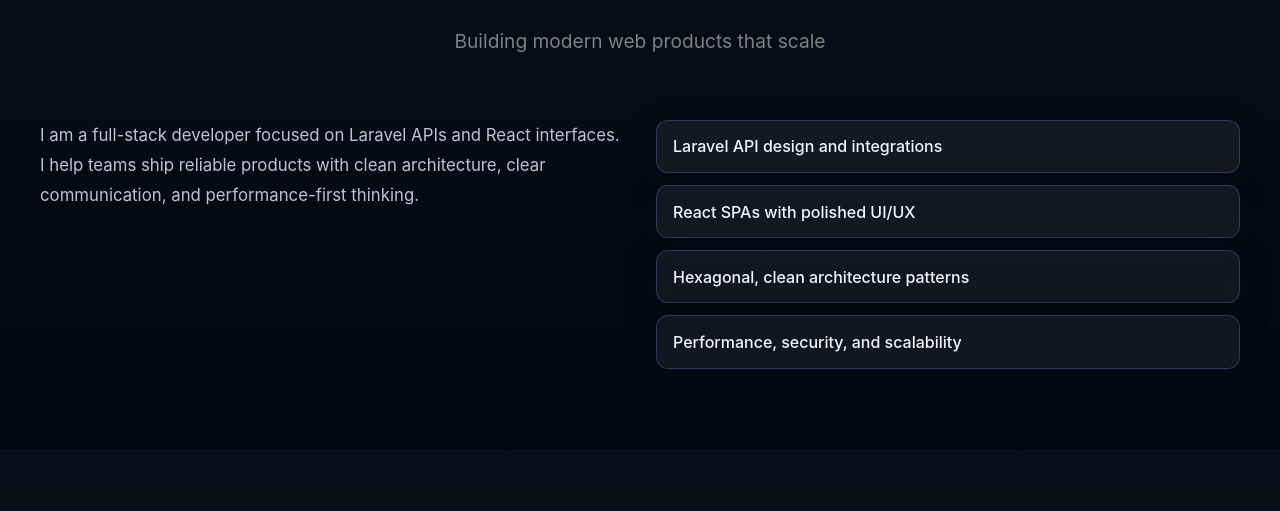
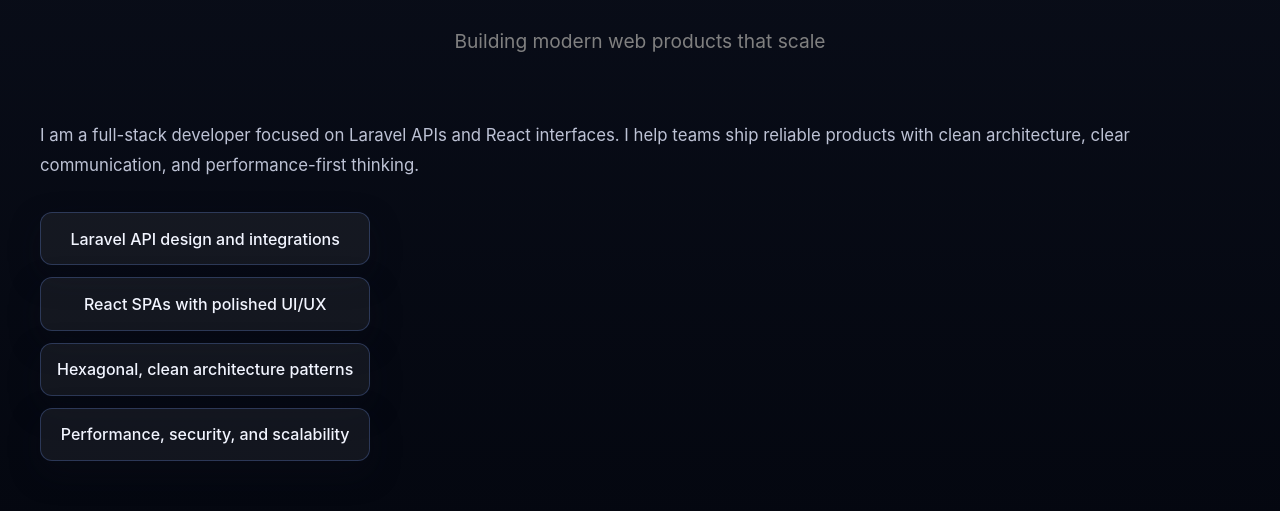
Before and after one commit to Muhammed-Sherif/protofolio, a React (Vite) app: page / in a window 1280 px wide. Shown: the part 1120-1631 px from the top of the page. Built offline with nearby package versions, Linux system fonts and the light colour scheme; no server answers.

Commit message:
fix: update layout of about section to use flexbox for better alignment

```diff
--- a/src/components/About.css
+++ b/src/components/About.css
@@ -8,7 +8,10 @@
 }
 
 .about-content {
-  display: grid;
+  display: flex;
+  flex-direction: column;
+  justify-content: center;
+  align-items: center;
   gap: 2rem;
   grid-template-columns: repeat(auto-fit, minmax(260px, 1fr));
   align-items: start;
@@ -36,6 +39,7 @@
   color: #f2f5ff;
   font-weight: 500;
   box-shadow: 0 12px 30px rgba(11, 15, 26, 0.35);
+  text-align: center;
 }
 
 @media (max-width: 768px) {
```
